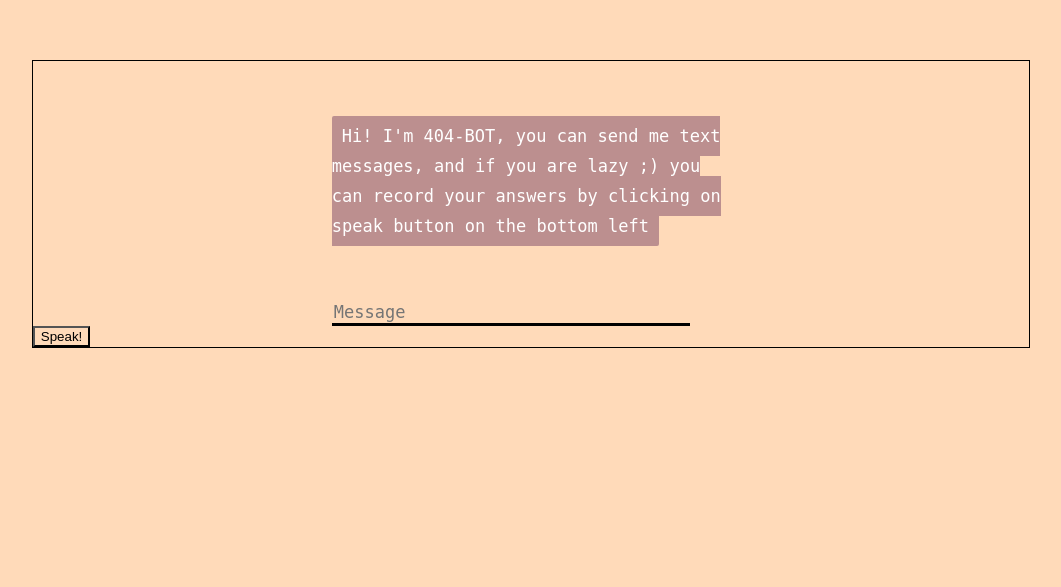
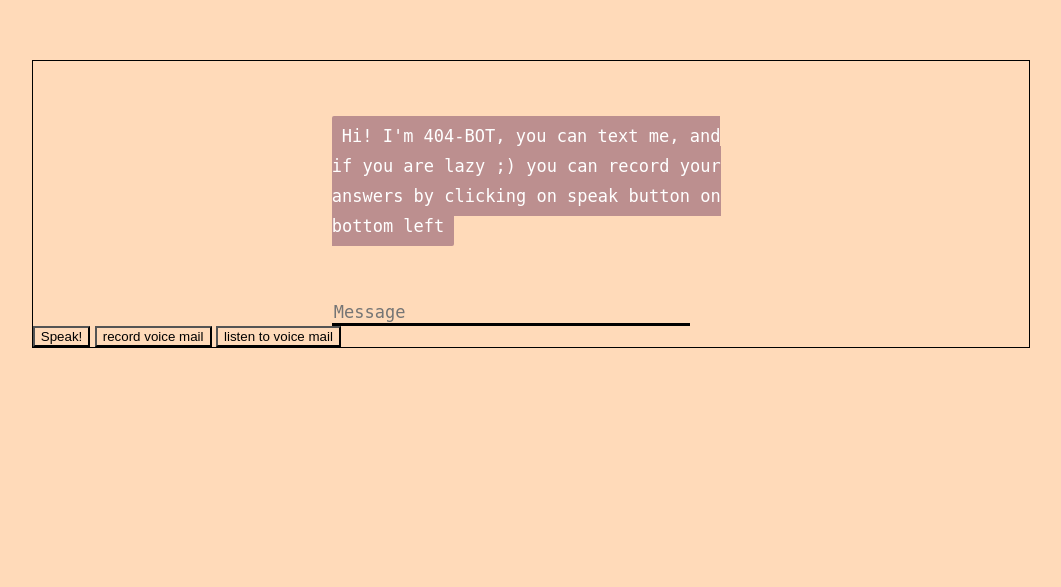
Before and after one commit to hlaahmed/AI-chatbot, a Flask app: page / in a window 1280 px wide. Shown: the part 137-724 px from the top of the page, without its empty margins (109-1170 px from the left). Run offline with Flask 2, Linux system fonts and the light colour scheme; some libraries are stand-ins or nearby versions.

Commit message:
Update index.html

```diff
--- a/templates/index.html
+++ b/templates/index.html
@@ -80,20 +80,25 @@
  <div>
  <div id="chatbox">
  <p class="botText">
- <span>Hi! I'm 404-BOT, you can send me text messages, and if you are lazy ;) you can record your answers by clicking on speak button on the bottom left</span>
+ <span>Hi! I'm 404-BOT, you can text me, and if you are lazy ;) you can record your answers by clicking on speak button on bottom left</span>
  </p>
  </div>
  <div id="userInput">
  <input id="textInput" type="text"  name="msg" placeholder="Message" />
  </div>
-
-    <button id='btnGiveCommand'>Speak!</button>
+ </div>
+   <button id='btnGiveCommand'>Speak!</button>
+   <button id='play'>record voice mail</button>
+   <button id="record">listen to voice mail</button>
+  </div>
  </div>
   <! -- a script for speech recognition, it calls get bot response script-->
  <script>
         var SpeechRecognition = SpeechRecognition || webkitSpeechRecognition;
-
         var recognition = new SpeechRecognition();
+        var mail = new SpeechRecognition();
+        mail.lang= 'en-US';
+        mail.interimResults = false;
         recognition.lang = 'en-US';
         recognition.interimResults = false;
         document.getElementById("btnGiveCommand").onclick = function()
@@ -105,7 +110,28 @@
                  var command = event.results[last][0].transcript;
                  getBotResponse(command);
                 }
+                document.getElementById("play").onclick= function()
+                {
+                 mail.start();
+                }
+                mail.onresult = function(event) {
+                  var last = event.results.length - 1;
+                  vm = event.results[last][0].transcript;
+                }
+                document.getElementById("record").onclick = function()
+                {
+                    var synth = window.speechSynthesis;
+                    voice = synth.getVoices[0];
+                    var utterThis = new SpeechSynthesisUtterance(vm);
+                    utterThis.voice=voice;
+                    synth.speak(utterThis);
+                    file = vm+".mp3";
+                    file.save();
+
+                }
+
  </script>
+
   <! -- script for speech synthesis -->
   <script>
    function talkback(data) {
```
